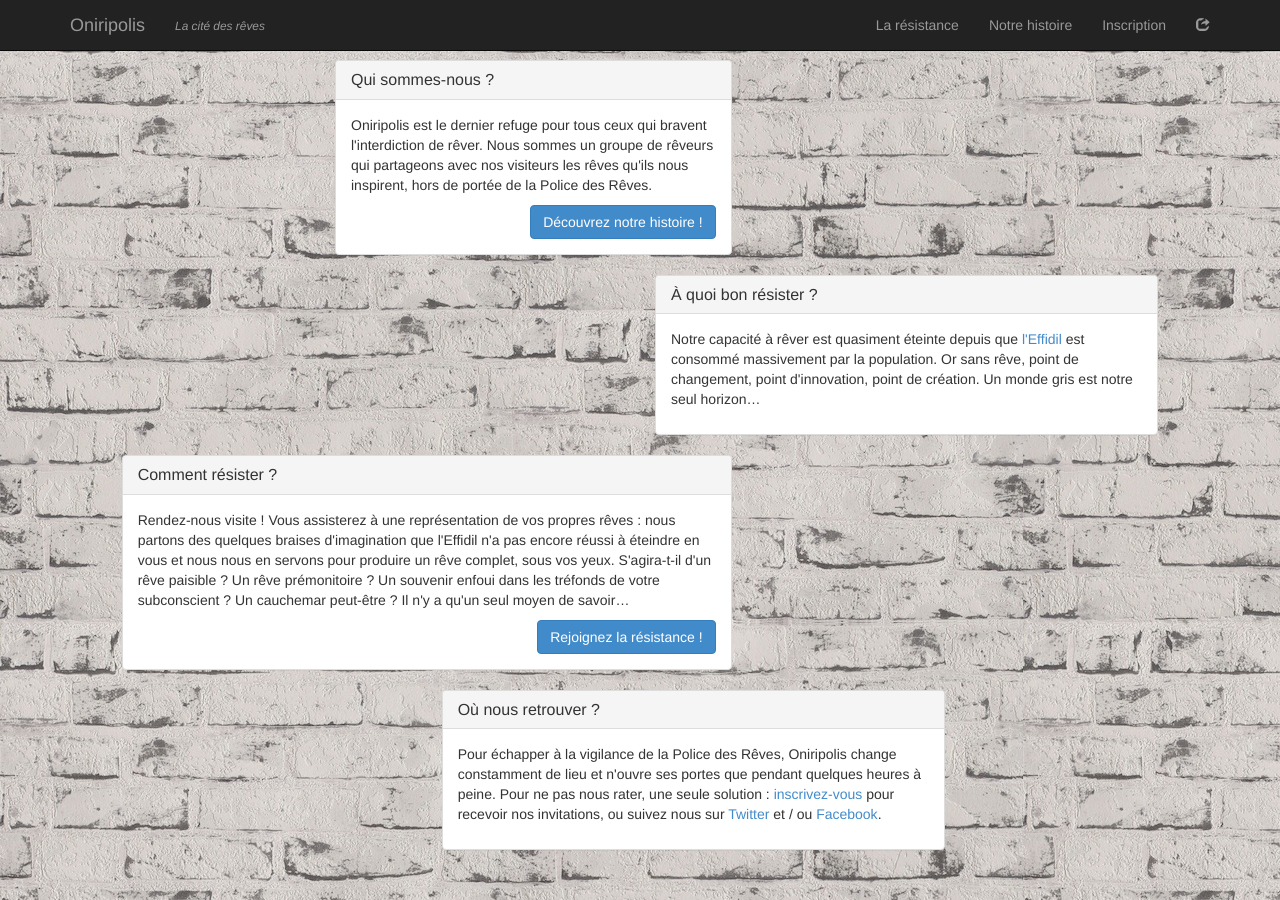
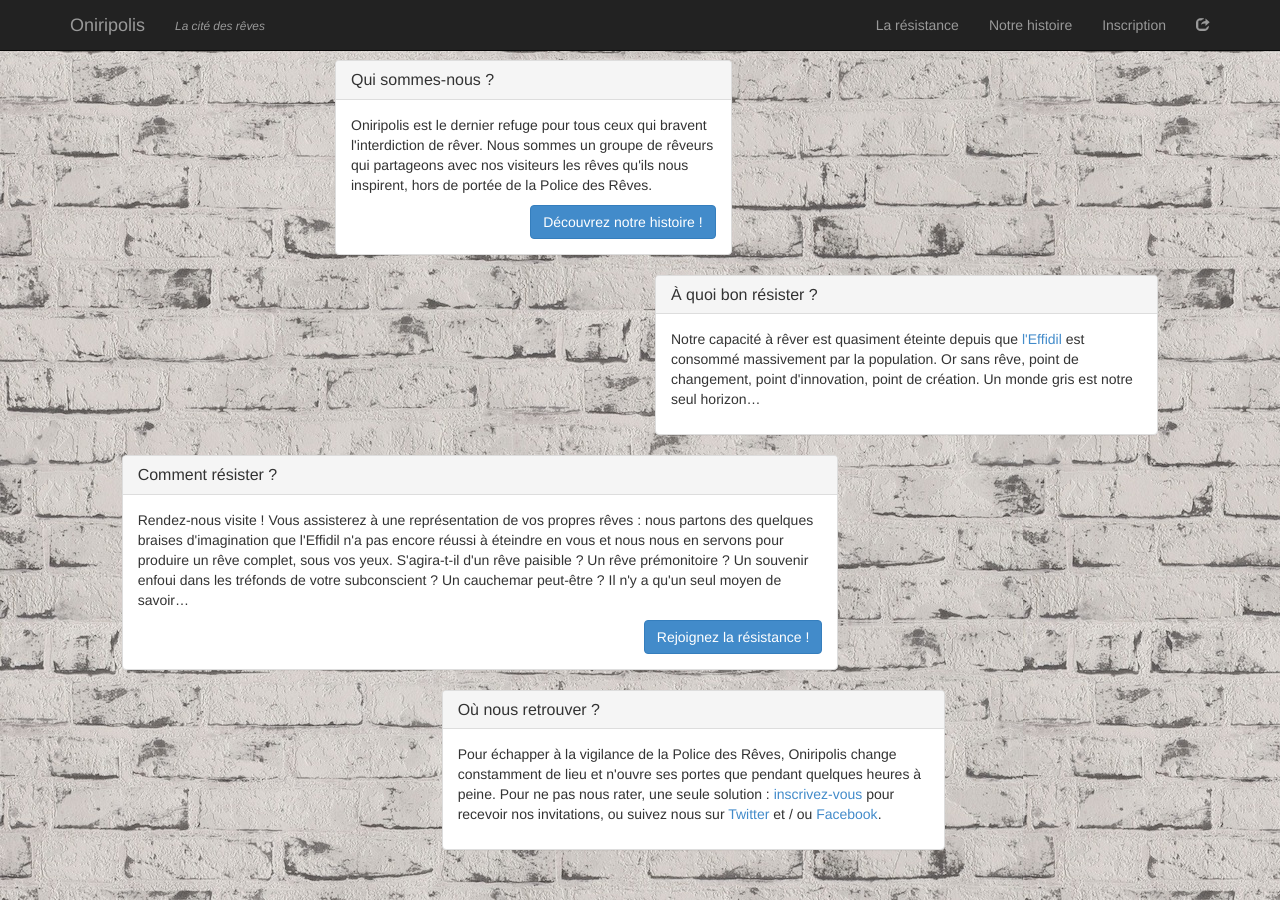
Before and after one commit to AdamSelene/oniripolis-staging, a Jekyll site: the page built from resistance.html, in a window 1280 px wide and 900 px high. Built offline with Jekyll 4.4.1, drawn with Linux system fonts in a browser that asks for light colours; comment, search, counter and statistics services are not loaded.

Commit message:
Small layout adjustment

```diff
--- a/resistance.html
+++ b/resistance.html
@@ -40,7 +40,7 @@
 
 	<div class="row">
 
-		<div class="col-md-6 col-md-offset-1">
+		<div class="col-md-7 col-md-offset-1">
 
 			<div class="panel panel-default">
 				<div class="panel-heading">
```
